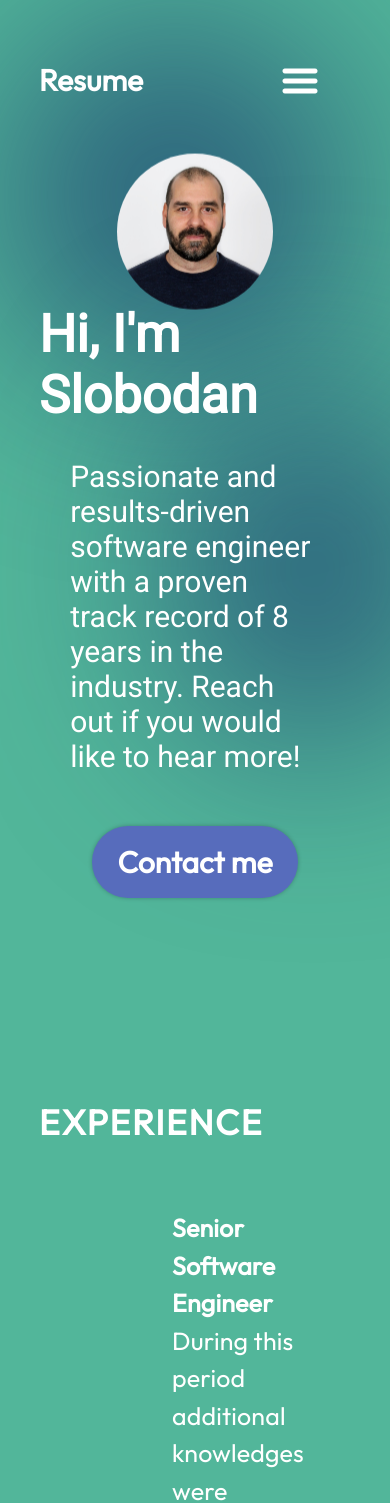
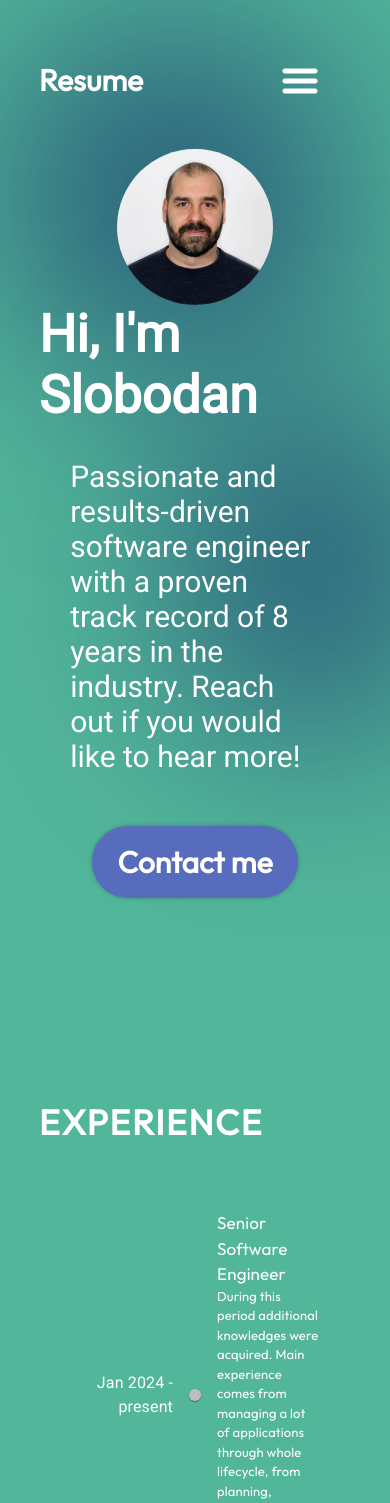
Before and after one commit to s1obar/s1obar.github.io, a React (Vite) app: page / in a window 390 px wide. Shown: the top 1503 px of the page. Built offline with nearby package versions, Linux system fonts and the light colour scheme.

Commit message:
changed font size for mobile

```diff
--- a/src/components/Timeline/TimelineExperience.module.css
+++ b/src/components/Timeline/TimelineExperience.module.css
@@ -98,4 +98,13 @@
         padding-left: 0;
         padding-right: 0;
     }
+
+    .aboutItemToLeft h3, .aboutItemToRight h3{
+        font-size: 17px;
+        font-weight: 500;
+    }
+
+    .aboutItemToLeft p, .aboutItemToRight p{
+        font-size: 13px;
+    }
 }
```
